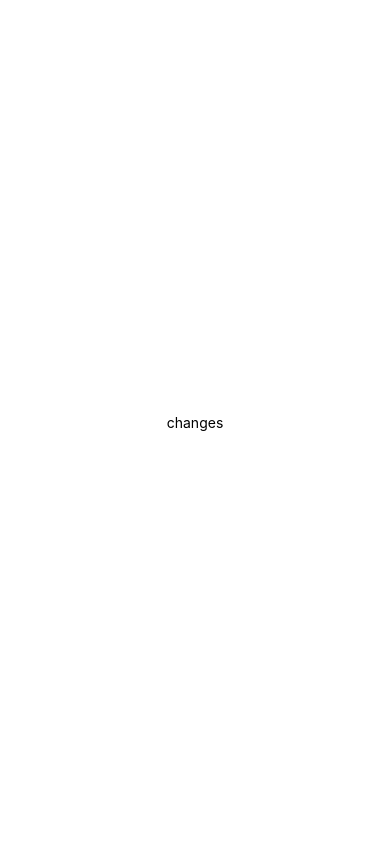
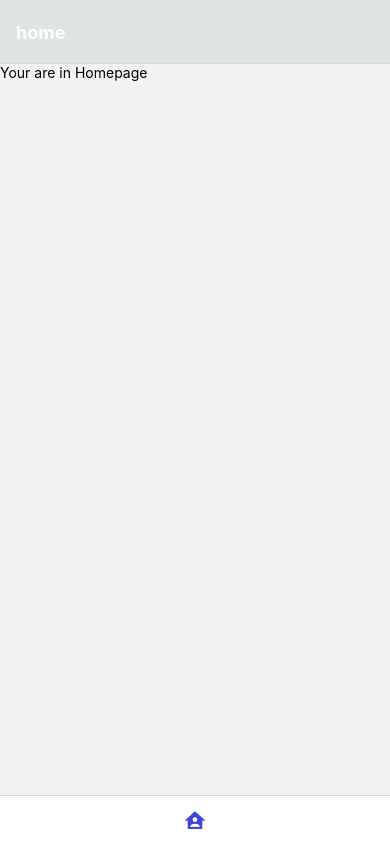
Before and after one commit to raziqadeel123/thinkCrypto, a React Native app: screen /Home in a window 390 px wide. Built offline with nearby package versions, Linux system fonts and the light colour scheme.

Commit message:
created navbar and screen pages

```diff
--- a/App.js
+++ b/App.js
@@ -1,20 +1,85 @@
-import { StatusBar } from 'expo-status-bar';
-import { StyleSheet, Text, View } from 'react-native';
+/*-------------------------------------------------------------*/
+/*IMPORTS*/
+/*-------------------------------------------------------------*/
 
-export default function App() {
+import * as React from "react";
+import MaterialCommunityIcons from "react-native-vector-icons/MaterialCommunityIcons";
+import { NavigationContainer } from "@react-navigation/native";
+import { createNativeStackNavigator } from "@react-navigation/native-stack";
+import { createBottomTabNavigator } from "@react-navigation/bottom-tabs";
+
+// importing the screens from the pages folder
+
+import HomeScreen from "./pages/HomeScreen.js";
+import ListScreen from "./pages/ListScreen.js";
+import WalletScreen from "./pages/WalletScreen.js";
+
+/*-------------------------------------------------------------*/
+/*DECLARATION AND INITIALIZATION*/
+/*-------------------------------------------------------------*/
+
+const Stack = createNativeStackNavigator();
+const Tab = createBottomTabNavigator();
+
+/*-------------------------------------------------------------*/
+/*MAIN*/
+/*-------------------------------------------------------------*/
+
+const HomeStack = () => {
   return (
-    <View style={styles.container}>
-      <Text>changes</Text>
-      <StatusBar style="auto" />
-    </View>
+    <Stack.Navigator
+      initialRouteName="Home"
+      screenOptions={{ headerShown: false }}
+    >
+      <Stack.Screen name="Home" component={HomeScreen} />
+    </Stack.Navigator>
+  );
+};
+
+
+
+function App() {
+  return (
+    <NavigationContainer>
+      <Tab.Navigator
+        initialRouteName="Feed"
+        screenOptions={({ route }) => ({
+          headerStyle: { backgroundColor: "#e0e4e0"  },
+          headerTintColor: "#fff",
+          headerTitleStyle: { fontWeight: "bold" },
+          tabBarActiveTintColor: "#3d46d7",
+          tabBarInactiveTintColor: "gray",
+          tabBarIcon: ({ focused, color, size }) => {
+            let iconName;
+            if (route.name === "HomeStack") {
+              iconName = focused ? "home-account" : "home-account";
+            }
+            return (
+              <MaterialCommunityIcons
+                name={iconName}
+                size={size}
+                color={color}
+              />
+            );
+          },
+        })}
+      >
+        <Tab.Screen
+          name="HomeStack"
+          component={HomeStack}
+          options={{
+            tabBarLabel: "",
+            title: "home",
+          }}
+        />
+
+      </Tab.Navigator>
+    </NavigationContainer>
   );
 }
 
-const styles = StyleSheet.create({
-  container: {
-    flex: 1,
-    backgroundColor: '#fff',
-    alignItems: 'center',
-    justifyContent: 'center',
-  },
-});
+/*-------------------------------------------------------------*/
+/*EXPORTS*/
+/*-------------------------------------------------------------*/
+
+export default App;
--- /dev/null
+++ b/pages/HomeScreen.js
@@ -0,0 +1,57 @@
+/*-------------------------------------------------------------*/
+/*IMPORTS*/
+/*-------------------------------------------------------------*/
+
+import {
+    TouchableOpacity,
+    StyleSheet,
+    View,
+    Text,
+    SafeAreaView
+  } from 'react-native';
+import * as React from 'react'
+
+
+/*-------------------------------------------------------------*/
+/*DECLARATION AND INITIALIZATION*/
+/*-------------------------------------------------------------*/
+
+/*-------------------------------------------------------------*/
+/*MAIN*/
+/*-------------------------------------------------------------*/
+
+
+const HomeScreen = ({Navigation}) => {
+  return (
+
+    <SafeAreaView style={{ flex: 1 }}>
+
+       <Text>
+        Your are in Homepage
+       </Text>
+
+    </SafeAreaView>
+  )
+}
+
+
+/*-------------------------------------------------------------*/
+/*STYLES*/
+/*-------------------------------------------------------------*/
+
+
+const styles = StyleSheet.create({
+    button: {
+      alignItems: 'center',
+      backgroundColor: '#DDDDDD',
+      padding: 10,
+      width: 300,
+      marginTop: 16,
+    },
+  });
+
+/*-------------------------------------------------------------*/
+/*EXPORTS*/
+/*-------------------------------------------------------------*/
+
+export default HomeScreen
--- /dev/null
+++ b/pages/ListScreen.js
@@ -0,0 +1,39 @@
+
+/*-------------------------------------------------------------*/
+/*IMPORTS*/
+/*-------------------------------------------------------------*/
+
+import { StyleSheet, Text, View } from 'react-native'
+import React from 'react'
+
+
+/*-------------------------------------------------------------*/
+/*DECLARATION AND INITIALIZATION*/
+/*-------------------------------------------------------------*/
+
+/*-------------------------------------------------------------*/
+/*MAIN*/
+/*-------------------------------------------------------------*/
+
+function ListScreen({Navigation}) {
+  return (
+    <View>
+      <Text>your are in CryptoListScreen</Text>
+    </View>
+  )
+}
+
+
+
+
+const styles = StyleSheet.create({})
+
+
+
+
+/*-------------------------------------------------------------*/
+/*EXPORTS*/
+/*-------------------------------------------------------------*/
+
+
+export default ListScreen;
--- /dev/null
+++ b/pages/WalletScreen.js
@@ -0,0 +1,32 @@
+/*-------------------------------------------------------------*/
+/*IMPORTS*/
+/*-------------------------------------------------------------*/
+
+import { View, Text } from 'react-native'
+import React from 'react'
+
+
+/*-------------------------------------------------------------*/
+/*DECLARATION AND INITIALIZATION*/
+/*-------------------------------------------------------------*/
+
+/*-------------------------------------------------------------*/
+/*MAIN*/
+/*-------------------------------------------------------------*/
+
+const WalletScreen = ({Navigation}) => {
+  return (
+    <View>
+      <Text>you are in Wallet Screen</Text>
+    </View>
+  )
+}
+
+
+
+/*-------------------------------------------------------------*/
+/*EXPORTS*/
+/*-------------------------------------------------------------*/
+
+
+export default WalletScreen
```
Also changed, not shown: package.json (+7 -1 lines), 2 other files (tests, documents, lock files or other folders).
